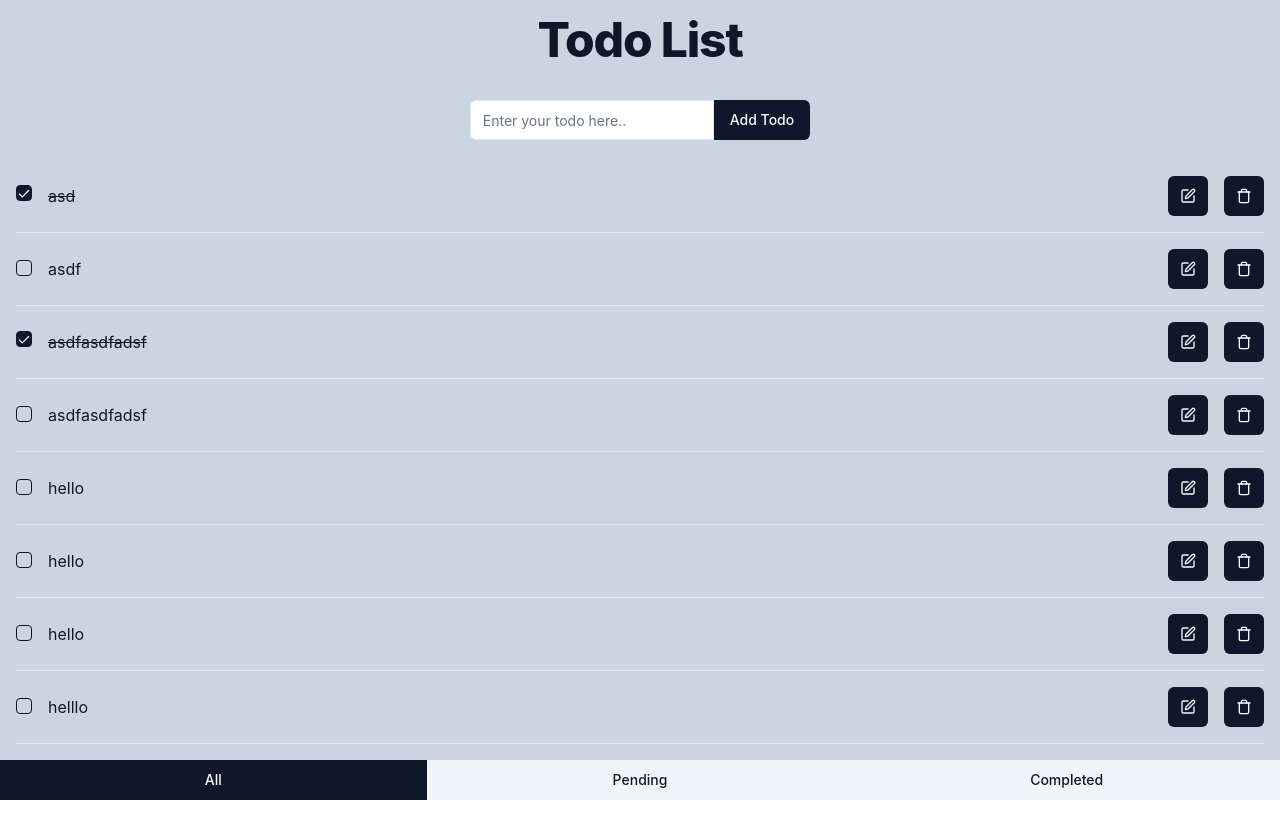
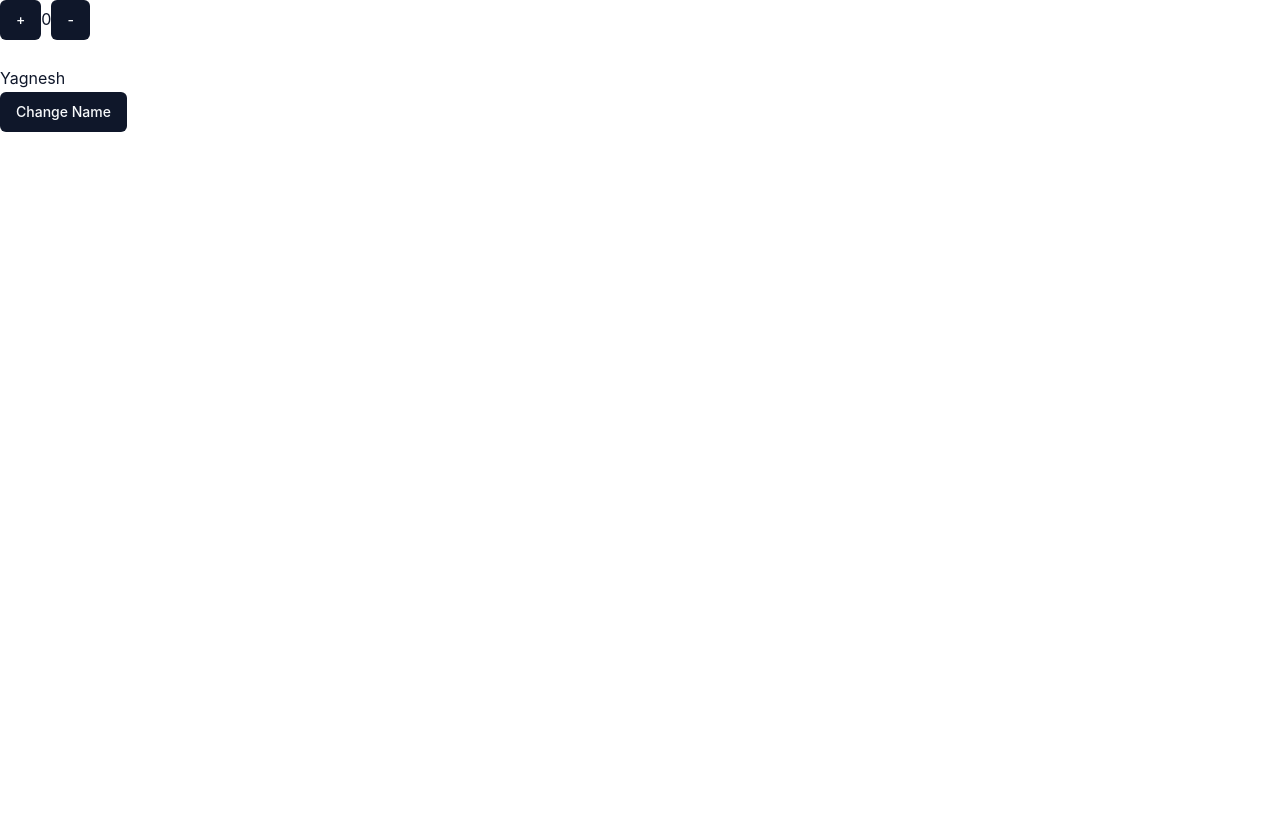
Before and after one commit to the-special-character/tsc-fs12, a React app: page / in a window 1280 px wide. Shown: the top 838 px of the page. After the commit the page ends 800 px from the top, so only its background shows below. Built offline with nearby package versions, Linux system fonts and the light colour scheme; data requests are answered from the project's data file.

Commit message:
commit code

```diff
--- a/src/index.jsx
+++ b/src/index.jsx
@@ -1,7 +1,8 @@
-import React, { Component } from "react";
+import React, { useEffect, useRef, useState } from "react";
 import { createRoot } from "react-dom/client";
-import Todo from "./Todo";
+// import Todo from "./Todo";
 import "./style.css";
+import { Button } from "./components/ui/button";
 
 // Clear the existing HTML content
 document.body.innerHTML = '<div id="app"></div>';
@@ -9,4 +10,72 @@ document.body.innerHTML = '<div id="app"></div>';
 // Render your React component instead
 const root = createRoot(document.getElementById("app"));
 
-root.render(<Todo />);
+// Life Cycle
+
+// Mounting
+
+// Constructor
+// getDerivedStatFromProps
+// render
+// componentDidMount
+
+// Updating
+// getDerivedStatFromProps
+// shouldComponentUpdate
+// render
+// getSnapshotBeforeUpdate(not possible with component)
+// componentDidUpdate
+
+// UnMouning
+// componentWillUnmount
+
+// Error (non possible with function component)
+// getDerivedStatFromError
+// ComponentDidCatch
+
+const Test = ({ name }) => {
+  const [username, setUsername] = useState(name);
+
+  return (
+    <>
+      <p>{username}</p>
+      <Button onClick={() => setUsername("virat")}>Change Name</Button>
+    </>
+  );
+};
+
+const App = () => {
+  const [counter, setCounter] = useState(0);
+  const isMounted = useRef(false);
+
+  const inc = () => {
+    setCounter((val) => val + 1);
+  };
+
+  const desc = () => {
+    setCounter((val) => val - 1);
+  };
+
+  useEffect(() => {
+    if (isMounted.current) {
+      console.log("component Did Mount + Update + both");
+    }
+  }, [counter]);
+
+  //   Component Did Mount
+  useEffect(() => {
+    console.log("component Did Mount");
+    isMounted.current = true;
+  }, []);
+
+  return (
+    <div>
+      <Button onClick={inc}>+</Button>
+      {counter}
+      <Button onClick={desc}>-</Button>
+      <Test name="Yagnesh" />
+    </div>
+  );
+};
+
+root.render(<App />);
```
